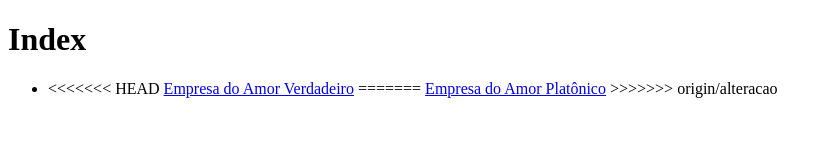
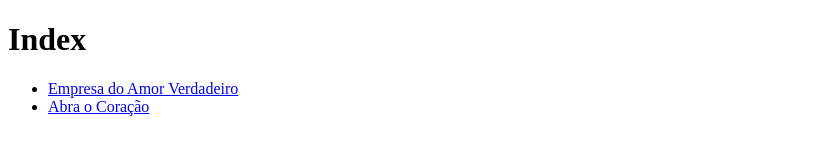
Before and after one commit to Zerbinatto/treinamento-pessoal, a plain HTML site: page index.html in a window 1280 px wide. Shown: the whole page, without its empty margins (0-831 px from the left). Drawn offline with Linux system fonts and the light colour scheme.

Commit message:
Fale com o sentimento

```diff
--- a/index.html
+++ b/index.html
@@ -11,11 +11,10 @@
 
     <ul>
         <li>
-<<<<<<< HEAD
             <a href="empresa.html">Empresa do Amor Verdadeiro</a>
-=======
-            <a href="empresa.html">Empresa do Amor Platônico</a>
->>>>>>> origin/alteracao
+        </li>
+        <li>
+            <a href="contato.html">Abra o Coração</a>
         </li>
     </ul>
 
```
